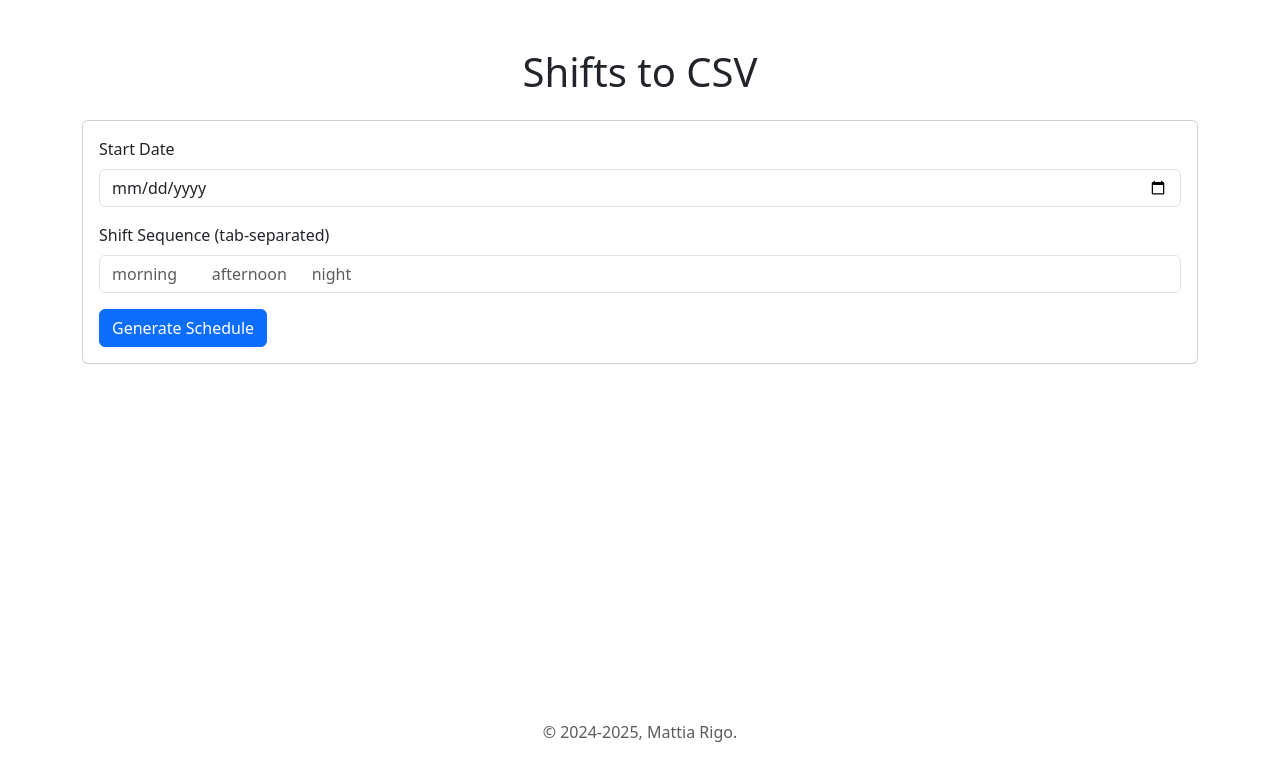
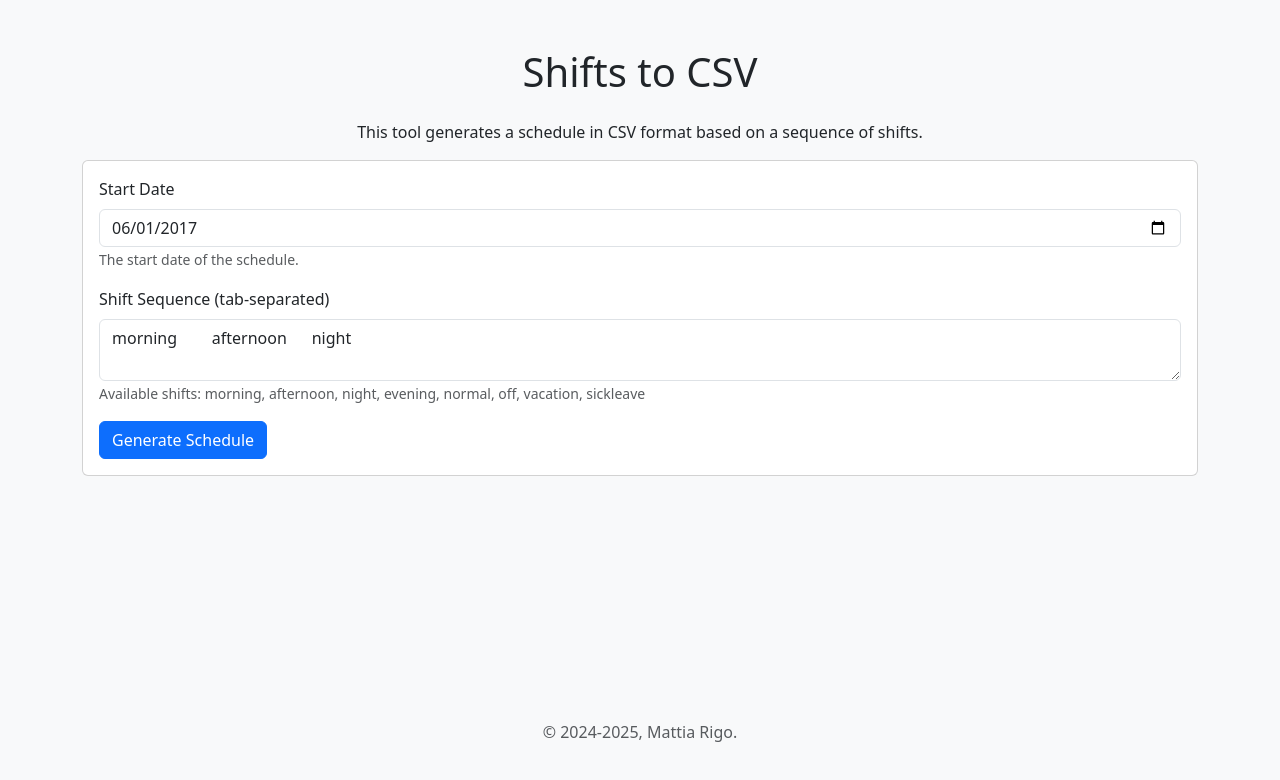
Before and after one commit to mattiarigo/shifts-to-csv, a plain HTML site: page index.html in a window 1280 px wide. Drawn offline with nearby package versions, Linux system fonts and the light colour scheme.

Commit message:
updated webpage style

```diff
--- a/index.html
+++ b/index.html
@@ -1,3 +1,4 @@
+
 <!DOCTYPE html>
 <html lang="en">
 
@@ -10,7 +11,7 @@
     <style>
         .morning-row { background-color: #ffffff; }
         .afternoon-row { background-color: #ffd966; }
-        .night-row { background-color: #0070c0; }
+        .night-row { background-color: #0070c0; color: white;}
         .evening-row { background-color: #00b0f0; }
         .normal-row { background-color: #00b050; }
 
@@ -29,20 +30,23 @@
     </style>
 </head>
 
-<body class="d-flex flex-column min-vh-100">
+<body class="d-flex flex-column min-vh-100 bg-body-tertiary">
     <div class="container my-5">
         <h1 class="text-center mb-4">Shifts to CSV</h1>
+        <p class="text-center">This tool generates a schedule in CSV format based on a sequence of shifts.</p>
 
-        <div class="card mb-4">
+        <div id="input-form" class="card mb-4">
             <div class="card-body">
                 <form id="shift-form">
                     <div class="mb-3">
                         <label for="start-date" class="form-label">Start Date</label>
-                        <input type="date" class="form-control" id="start-date" required>
+                        <input type="date" class="form-control" id="start-date" required value="2017-06-01">
+                        <small class="form-text text-muted">The start date of the schedule.</small>
                     </div>
                     <div class="mb-3">
                         <label for="shift-input" class="form-label">Shift Sequence (tab-separated)</label>
-                        <input type="text" class="form-control" id="shift-input" placeholder="morning	afternoon	night" required>
+                        <textarea type="textarea" class="form-control" id="shift-input" placeholder="morning	afternoon	night" required>morning	afternoon	night</textarea>
+                        <small class="form-text text-muted">Available shifts: morning, afternoon, night, evening, normal, off, vacation, sickleave</small>
                     </div>
                     <button type="submit" class="btn btn-primary">Generate Schedule</button>
                 </form>
@@ -51,6 +55,10 @@
 
         <div id="output" class="d-none">
             <h2 class="mb-3">Generated Schedule</h2>
+            <a href="#" id="download-btn">← Generate new schedule</a>
+            <div class="alert alert-info mt-3" role="alert">
+                <strong>Tip:</strong> Click the "Download Schedule" button to download the schedule as a CSV file.
+            </div>
             <table class="table table-bordered">
                 <thead class="table-dark">
                     <tr>
@@ -67,6 +75,7 @@
                 </thead>
                 <tbody id="schedule-body"></tbody>
             </table>
+            <!-- <button id="download-btn" class="btn btn-outline-danger">Clear Schedule</button> -->
             <button id="download-btn" class="btn btn-success">Download Schedule</button>
         </div>
     </div>
```
